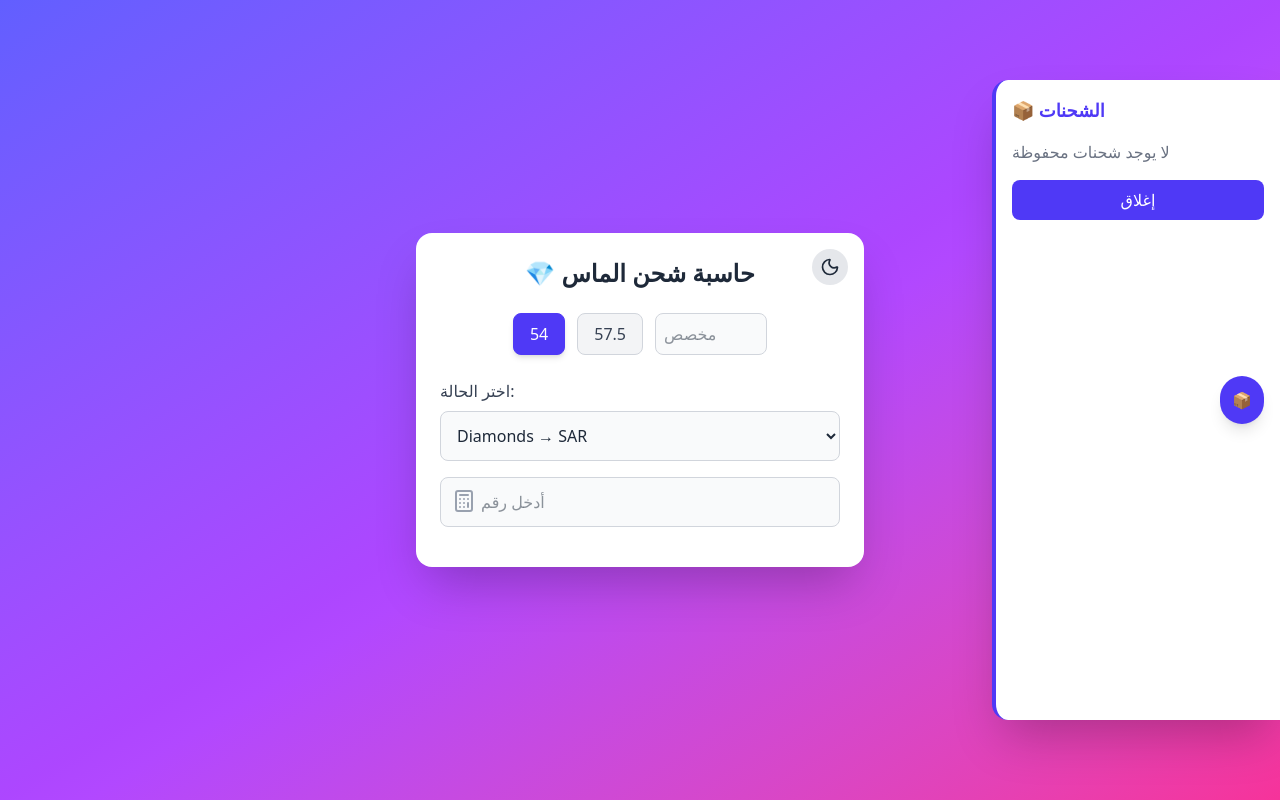
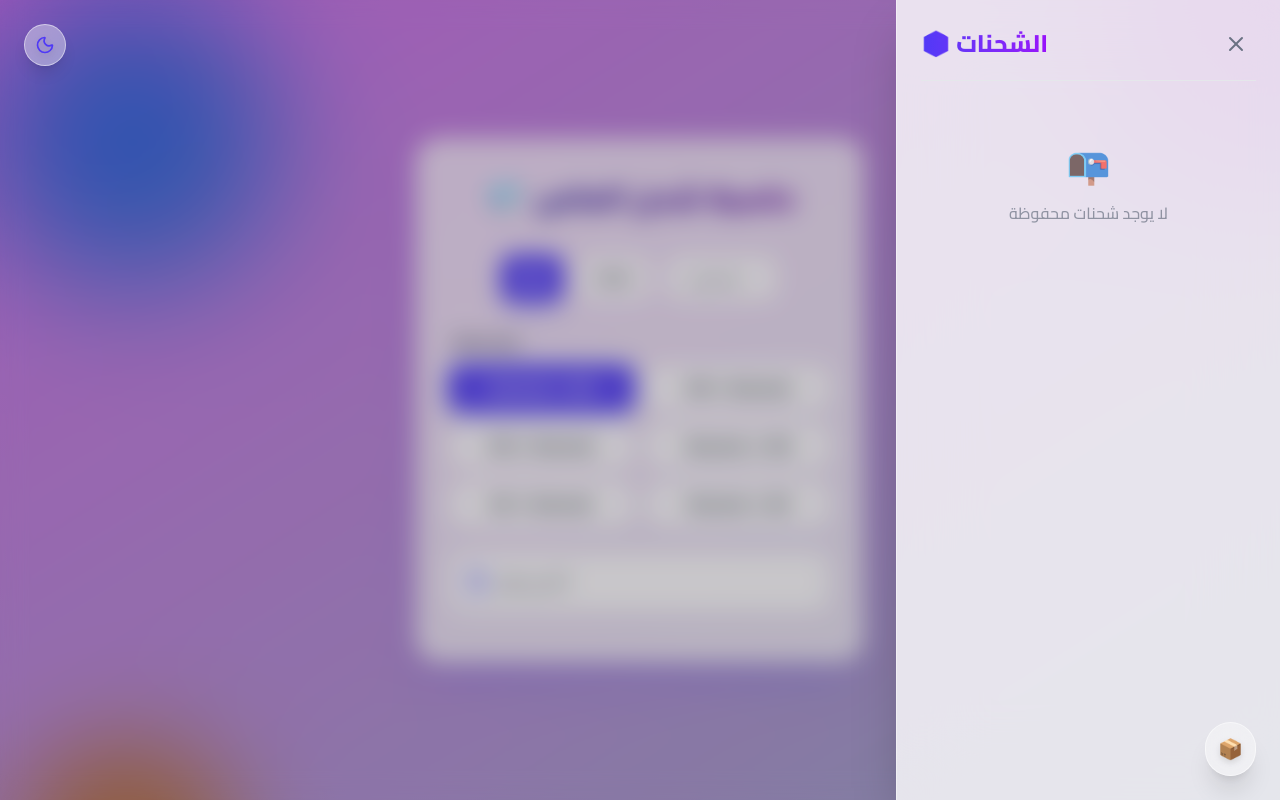
Before and after one commit to AhmadAABU/diamonds, a React (Vite) app: page / in a window 1280 px wide. Both pictures are taken after a click on the button "عرض الشحنات". Built offline with nearby package versions, Linux system fonts and the light colour scheme.

Commit message:
new interface

```diff
--- a/package.json
+++ b/package.json
@@ -24,6 +24,7 @@
     "@types/react": "^19.1.10",
     "@types/react-dom": "^19.1.7",
     "@vitejs/plugin-react": "^5.0.0",
+    "baseline-browser-mapping": "^2.10.18",
     "eslint": "^9.33.0",
     "eslint-plugin-react-hooks": "^5.2.0",
     "eslint-plugin-react-refresh": "^0.4.20",
--- a/src/App.jsx
+++ b/src/App.jsx
@@ -1,4 +1,4 @@
-import { useState, useEffect } from "react";
+import { useState, useEffect, useCallback } from "react";
 import {
   Calculator,
   Copy,
@@ -8,6 +8,15 @@ import {
   Sun,
   Moon,
 } from "lucide-react";
+
+const SCENARIO_NAMES = {
+  1: "Diamonds → SAR",
+  2: "SAR → Diamonds",
+  3: "USD → Diamonds",
+  4: "Diamonds → USD",
+  5: "JOD → Diamonds",
+  6: "Diamonds → JOD",
+};
 
 function App() {
   const [scenario, setScenario] = useState(
@@ -49,26 +58,12 @@ function App() {
     }
   }, [theme]);
 
-  const toggleTheme = () => {
+  const toggleTheme = useCallback(() => {
     setTheme((prev) => (prev === "dark" ? "light" : "dark"));
-  };
-
-  const scenarioNames = {
-    1: "Diamonds → SAR",
-    2: "SAR → Diamonds",
-    3: "USD → Diamonds",
-    4: "Diamonds → USD",
-    5: "JOD → Diamonds",
-    6: "Diamonds → JOD",
-  };
+  }, []);
 
   useEffect(() => {
-    handleCalculate();
-    // eslint-disable-next-line react-hooks/exhaustive-deps
-  }, [scenario, input, rate]);
-
-  const handleCalculate = () => {
-    let value = parseFloat(input);
+    const value = parseFloat(input);
     if (isNaN(value)) {
       setResult(null);
       return;
@@ -78,7 +73,7 @@ function App() {
     switch (scenario) {
       case "1":
         res = (value / rate) * 3.75;
-        setResult(`${res.toFixed(2)} ريال سعودي`);
+        setResult(`${res.toFixed(2)} ريال`);
         break;
       case "2":
         res = (value / 3.75) * rate;
@@ -98,35 +93,35 @@ function App() {
         break;
       case "6":
         res = (value / rate) * 0.709;
-        setResult(`${res.toFixed(2)} دينار أردني`);
+        setResult(`${res.toFixed(2)} دينار`);
         break;
       default:
         setResult("اختر الحالة");
     }
-  };
+  }, [scenario, input, rate]);
 
-  const handleCustomRate = (e) => {
+  const handleCustomRate = useCallback((e) => {
     setCustomRate(e.target.value);
     const val = parseFloat(e.target.value);
     if (!isNaN(val) && val > 0) {
       setRate(val);
     }
-  };
+  }, []);
 
-  const copyToClipboard = () => {
+  const copyToClipboard = useCallback(() => {
     if (result) {
       navigator.clipboard.writeText(result);
       setCopied(true);
       setTimeout(() => setCopied(false), 5000);
     }
-  };
+  }, [result]);
 
-  const handleShip = () => {
+  const handleShip = useCallback(() => {
     if (!input || !result) return;
     setShowIdModal(true);
-  };
+  }, [input, result]);
 
-  const confirmShip = () => {
+  const confirmShip = useCallback(() => {
     if (!tempId) return;
 
     const now = new Date();
@@ -145,45 +140,38 @@ function App() {
       dateTime,
     };
 
-    setShipments([newShipment, ...shipments]);
+    setShipments((prev) => [newShipment, ...prev]);
     setTempId("");
     setShowIdModal(false);
-  };
+  }, [input, result, rate, scenario, tempId]);
 
-  const handleDelete = (id) => {
-    const updated = shipments.filter((s) => s.id !== id);
-    setShipments(updated);
-    localStorage.setItem("shipments", JSON.stringify(updated));
-  };
+  const handleDelete = useCallback((id) => {
+    setShipments((prev) => prev.filter((s) => s.id !== id));
+  }, []);
 
   return (
-    <div className="min-h-screen bg-gradient-to-br from-indigo-500 via-purple-500 to-pink-500 flex items-center justify-center p-4 relative overflow-hidden">
-      <div className="bg-white dark:bg-gray-800 w-full max-w-md rounded-2xl shadow-2xl p-6 transition relative">
-        <button
-          onClick={toggleTheme}
-          className="absolute top-4 right-4 p-2 rounded-full bg-gray-200 dark:bg-gray-700 text-gray-800 dark:text-gray-200 hover:scale-110 transition"
-        >
-          {theme === "dark" ? (
-            <Sun className="w-5 h-5" />
-          ) : (
-            <Moon className="w-5 h-5" />
-          )}
-        </button>
+    <div className="min-h-screen bg-gradient-to-br from-indigo-500 via-fuchsia-500 to-emerald-400 dark:from-black dark:via-neutral-950 dark:to-black animate-gradient flex items-center justify-center p-4 relative overflow-hidden font-sans transition-colors duration-500">
+      {/* Background Orbs */}
+      <div className="absolute top-0 -left-4 w-72 h-72 bg-cyan-400 dark:bg-blue-600/20 rounded-full mix-blend-multiply dark:mix-blend-screen filter blur-3xl opacity-70 animate-blob"></div>
+      <div className="absolute top-0 -right-4 w-72 h-72 bg-fuchsia-400 dark:bg-purple-600/20 rounded-full mix-blend-multiply dark:mix-blend-screen filter blur-3xl opacity-70 animate-blob animation-delay-2000"></div>
+      <div className="absolute -bottom-8 left-20 w-72 h-72 bg-amber-400 dark:bg-rose-600/20 rounded-full mix-blend-multiply dark:mix-blend-screen filter blur-3xl opacity-70 animate-blob animation-delay-4000"></div>
 
-        <h2 className="flex items-center justify-center gap-2 text-2xl font-bold text-center text-gray-800 dark:text-gray-100 mb-6">
-          💎 حاسبة شحن الماس
+      <div className="relative w-full max-w-md rounded-3xl shadow-2xl shadow-indigo-500/20 dark:shadow-black/90 p-8 pt-10 transition-all duration-500 backdrop-blur-2xl bg-white/70 dark:bg-[#1c1c1e]/70 border border-white/50 dark:border-white/5 z-10">
+        <h2 className="flex items-center justify-center gap-3 text-3xl font-extrabold mb-8 drop-shadow-sm pb-2">
+          <span className="drop-shadow-md">💎</span>
+          <span className="text-transparent bg-clip-text bg-gradient-to-r from-indigo-800 to-purple-800 dark:from-indigo-400 dark:to-purple-400">حاسبة شحن الماس</span>
         </h2>
 
-        <div className="flex justify-center gap-3 mb-6 flex-wrap">
+        <div className="flex justify-center gap-4 mb-8 flex-wrap">
           {[54, 57.5].map((val) => (
             <button
               key={val}
               onClick={() => setRate(val)}
-              className={`px-4 py-2 rounded-lg font-medium border transition
+              className={`px-5 py-2.5 rounded-xl font-bold transition-all duration-300 backdrop-blur-md outline-none
                 ${
                   rate === val
-                    ? "bg-indigo-600 text-white border-indigo-600 shadow-md"
-                    : "bg-gray-100 dark:bg-gray-700 text-gray-700 dark:text-gray-300 border-gray-300 dark:border-gray-600 hover:bg-gray-200 dark:hover:bg-gray-600"
+                    ? "bg-indigo-600/90 dark:bg-blue-600/90 text-white shadow-lg shadow-indigo-500/30 scale-105 border border-indigo-500/50 dark:border-blue-500/50"
+                    : "bg-white/40 dark:bg-[#2c2c2e]/60 text-gray-800 dark:text-gray-200 border border-white/50 dark:border-white/5 hover:bg-white/60 dark:hover:bg-[#3a3a3c]/70 hover:scale-105"
                 }`}
             >
               {val}
@@ -195,48 +183,55 @@ function App() {
             placeholder="مخصص"
             value={customRate}
             onChange={handleCustomRate}
-            className="w-28 p-2 rounded-lg border border-gray-300 dark:border-gray-700 bg-gray-50 dark:bg-gray-900 text-gray-800 dark:text-gray-200 focus:ring-2 focus:ring-indigo-400"
+            className="w-28 p-2.5 rounded-xl border border-white/50 dark:border-white/5 bg-white/40 dark:bg-[#2c2c2e]/60 text-gray-800 dark:text-gray-200 focus:outline-none focus:ring-2 focus:ring-indigo-500 dark:focus:ring-blue-500 backdrop-blur-md transition-all placeholder-gray-500 dark:placeholder-gray-400 font-semibold text-center"
           />
         </div>
 
-        <label className="block text-gray-700 dark:text-gray-300 font-medium mb-2">
+        <label className="block text-gray-800 dark:text-gray-200 font-bold mb-3 text-sm tracking-wide px-1">
           اختر الحالة:
         </label>
-        <select
-          value={scenario}
-          onChange={(e) => setScenario(e.target.value)}
-          className="w-full p-3 rounded-lg border border-gray-300 dark:border-gray-700 bg-gray-50 dark:bg-gray-900 text-gray-800 dark:text-gray-200 mb-4 focus:ring-2 focus:ring-indigo-400"
+        <div className="grid grid-cols-2 gap-3 mb-6">
+          {Object.entries(SCENARIO_NAMES).map(([key, name]) => (
+            <button
+              key={key}
+              onClick={() => setScenario(key)}
+              className={`p-3 rounded-xl font-bold transition-all duration-300 backdrop-blur-md text-[13px] sm:text-sm outline-none border flex items-center justify-center
+                ${
+                  scenario === key
+                    ? "bg-indigo-600/90 dark:bg-blue-600/90 text-white shadow-lg shadow-indigo-500/30 border-indigo-500/50 dark:border-blue-500/50 ring-2 ring-indigo-400 dark:ring-blue-500/50"
+                    : "bg-white/40 dark:bg-[#2c2c2e]/60 text-gray-800 dark:text-gray-200 border-white/50 dark:border-white/5 hover:bg-white/60 dark:hover:bg-[#3a3a3c]/70 hover:scale-[1.02]"
+                }`}
             >
-          {Object.entries(scenarioNames).map(([key, name]) => (
-            <option key={key} value={key}>
               {name}
-            </option>
+            </button>
           ))}
-        </select>
+        </div>
 
-        <div className="relative mb-4">
+        <div className="relative mb-4 group">
           <input
             type="number"
             placeholder="أدخل رقم"
             value={input}
             onChange={(e) => setInput(e.target.value)}
-            className="w-full p-3 pl-10 rounded-lg border border-gray-300 dark:border-gray-700 bg-gray-50 dark:bg-gray-900 text-gray-800 dark:text-gray-200 focus:ring-2 focus:ring-indigo-400"
+            className="w-full p-4 pl-12 rounded-xl border border-white/50 dark:border-white/5 bg-white/40 dark:bg-[#2c2c2e]/60 text-gray-800 dark:text-gray-200 focus:outline-none focus:ring-2 focus:ring-indigo-500 dark:focus:ring-blue-500 backdrop-blur-md transition-all text-lg font-bold shadow-sm"
           />
-          <Calculator className="absolute left-3 top-3 text-gray-400" />
+          <Calculator className="absolute left-4 top-1/2 -translate-y-1/2 text-indigo-500 dark:text-blue-500 w-6 h-6 transition-transform group-focus-within:scale-110" />
         </div>
 
         {result && (
-          <div className="mt-6 text-center text-lg font-bold text-indigo-700 dark:text-indigo-300 bg-indigo-50 dark:bg-indigo-900 p-3 rounded-lg shadow-inner">
-            النتيجة: {result}
+          <div className="mt-8 text-center text-xl font-bold p-6 rounded-2xl bg-gradient-to-r from-indigo-500/15 to-purple-500/15 dark:from-blue-600/10 dark:to-blue-800/10 border border-indigo-200/50 dark:border-blue-500/20 backdrop-blur-lg shadow-inner relative overflow-hidden group animate-fade-in-up">
+            <span className="text-transparent bg-clip-text bg-gradient-to-r from-indigo-700 to-purple-700 dark:from-blue-400 dark:to-indigo-400 text-3xl mx-2 block mt-2 mb-3 drop-shadow-sm">
+              {result}
+            </span>
             <button
               onClick={copyToClipboard}
-              className="ml-2 inline-flex items-center gap-1 px-2 py-1 text-sm rounded-md bg-indigo-600 text-white hover:bg-indigo-700 transition"
+              className="mx-auto flex items-center justify-center gap-2 px-5 py-2.5 text-sm font-semibold rounded-xl bg-white/60 dark:bg-[#2c2c2e]/60 hover:bg-white/90 dark:hover:bg-[#3a3a3c]/70 text-indigo-700 dark:text-blue-400 transition-all border border-white/50 dark:border-white/5 hover:scale-105 hover:shadow-md outline-none"
             >
               <Copy className="w-4 h-4" /> نسخ
             </button>
             {copied && (
-              <div className="mt-2 text-green-600 dark:text-green-400 text-sm font-medium">
-                ✅ تم النسخ!
+              <div className="absolute top-4 left-1/2 -translate-x-1/2 text-green-600 dark:text-green-400 text-sm font-bold animate-fade-in bg-white/90 dark:bg-[#1c1c1e]/90 px-4 py-1.5 rounded-full shadow-md border border-green-200 dark:border-green-800/50">
+                ✅ تم النسخ
               </div>
             )}
           </div>
@@ -245,73 +240,105 @@ function App() {
         {result && (
           <button
             onClick={handleShip}
-            className="mt-6 w-full flex items-center justify-center gap-2 px-4 py-3 rounded-lg bg-green-600 text-white font-bold hover:bg-green-700 transition"
+            className="mt-6 w-full flex items-center justify-center gap-3 px-6 py-4 rounded-xl bg-gradient-to-r from-emerald-500 to-teal-500 hover:from-emerald-600 hover:to-teal-600 text-white font-bold text-lg shadow-lg shadow-emerald-500/30 hover:shadow-emerald-500/50 transition-all hover:-translate-y-1 animate-fade-in-up outline-none"
           >
-            <CheckCircle className="w-5 h-5" /> تم الشحن
+            <CheckCircle className="w-6 h-6" /> تم الشحن
           </button>
         )}
       </div>
 
+      {/* Theme Toggle Button - Fixed Top Left */}
+      <button
+        onClick={toggleTheme}
+        className="fixed top-6 left-6 z-50 bg-white/40 dark:bg-[#1c1c1e]/60 backdrop-blur-xl border border-white/50 dark:border-white/5 text-gray-800 dark:text-gray-200 p-2.5 rounded-full shadow-lg hover:scale-110 hover:bg-white/60 dark:hover:bg-[#2c2c2e]/70 transition-all duration-300 outline-none"
+        title="تغيير المظهر"
+      >
+        {theme === "dark" ? (
+          <Sun className="w-5 h-5 text-yellow-400 drop-shadow-md" />
+        ) : (
+          <Moon className="w-5 h-5 text-indigo-600 drop-shadow-md" />
+        )}
+      </button>
+
       <button
         onClick={() => setOverlayOpen(!overlayOpen)}
-        className="fixed right-4 top-1/2 -translate-y-1/2 z-50 bg-indigo-600 text-white p-3 rounded-full shadow-lg hover:bg-indigo-700 transition"
+        className="fixed bottom-6 right-6 z-50 bg-white/40 dark:bg-[#1c1c1e]/60 backdrop-blur-xl border border-white/50 dark:border-white/5 text-indigo-800 dark:text-blue-400 p-3 rounded-full shadow-xl hover:scale-110 hover:bg-white/60 dark:hover:bg-[#2c2c2e]/70 transition-all duration-300 outline-none"
         title="عرض الشحنات"
       >
-        📦
+        <div className="text-xl drop-shadow-md">📦</div>
       </button>
 
+      {/* Overlay Backdrop */}
+      {overlayOpen && (
         <div
-        className={`fixed top-1/2 right-0 transform -translate-y-1/2 w-72 h-[80vh] bg-white dark:bg-gray-900 shadow-2xl p-4 rounded-l-2xl border-l-4 border-indigo-600 transition-transform duration-500 z-40 overflow-y-auto
+          className="fixed inset-0 bg-black/20 dark:bg-black/60 backdrop-blur-md z-30 animate-fade-in"
+          onClick={() => setOverlayOpen(false)}
+        />
+      )}
+
+      <div
+        className={`fixed top-0 right-0 w-80 sm:w-96 h-full backdrop-blur-2xl bg-white/80 dark:bg-[#1c1c1e]/90 shadow-2xl p-6 border-l border-white/40 dark:border-white/10 transition-transform duration-500 ease-out z-40 overflow-y-auto
         ${overlayOpen ? "translate-x-0" : "translate-x-full"}`}
       >
-        <h3 className="text-lg font-bold mb-4 text-indigo-600">📦 الشحنات</h3>
+        <div className="flex justify-between items-center mb-6 border-b border-gray-200 dark:border-[#2c2c2e] pb-4">
+          <h3 className="text-2xl font-extrabold text-transparent bg-clip-text bg-gradient-to-r from-indigo-600 to-purple-600 dark:from-blue-400 dark:to-indigo-400">
+            📦 الشحنات
+          </h3>
+          <button
+            onClick={() => setOverlayOpen(false)}
+            className="p-2 rounded-full hover:bg-gray-200 dark:hover:bg-[#2c2c2e] text-gray-500 dark:text-gray-400 transition-colors"
+          >
+            <X className="w-6 h-6" />
+          </button>
+        </div>
+
         {shipments.length === 0 ? (
-          <p className="text-gray-500">لا يوجد شحنات محفوظة</p>
+          <div className="flex flex-col items-center justify-center h-40 text-gray-500 dark:text-gray-400 opacity-70">
+            <div className="text-4xl mb-4 text-center">📭</div>
+            <p className="font-medium">لا يوجد شحنات محفوظة</p>
+          </div>
         ) : (
-          <ul className="space-y-3">
+          <ul className="space-y-4">
             {shipments.map((s) => (
               <li
                 key={s.id}
-                className="flex justify-between items-start gap-2 p-2 rounded-md bg-gray-100 dark:bg-gray-800 text-sm text-gray-700 dark:text-gray-200"
+                className="relative flex flex-col gap-2 p-5 rounded-2xl bg-white/60 dark:bg-gray-800/60 border border-white/50 dark:border-gray-700/50 shadow-sm text-sm text-gray-800 dark:text-gray-200 hover:shadow-md transition-all group"
               >
-                <div>
-                  <div>📌 إدخال: {s.input}</div>
-                  <div>💎 نتيجة: {s.result}</div>
-                  <div>💲 سعر: {s.rate}</div>
-                  <div>🔄 الحالة: {scenarioNames[s.scenario]}</div>
-                  <div>👤 ID: {s.userId}</div>
-                  <div>🕒 {s.dateTime}</div>
+                <div className="grid grid-cols-2 gap-y-2 gap-x-4">
+                  <div className="flex items-center gap-2"><span className="text-gray-400">📌 إدخال:</span> <span className="font-bold">{s.input}</span></div>
+                  <div className="flex items-center gap-2"><span className="text-gray-400">💲 سعر:</span> <span className="font-bold">{s.rate}</span></div>
+                  <div className="col-span-2 flex items-center gap-2"><span className="text-gray-400">💎 نتيجة:</span> <span className="font-bold text-indigo-600 dark:text-indigo-400">{s.result}</span></div>
+                  <div className="col-span-2 flex items-center gap-2"><span className="text-gray-400">🔄 الحالة:</span> <span className="font-medium bg-gray-200/50 dark:bg-gray-700/50 px-2 py-0.5 rounded-md">{SCENARIO_NAMES[s.scenario]}</span></div>
+                  <div className="col-span-2 flex items-center gap-2"><span className="text-gray-400">👤 ID:</span> <span className="font-mono text-xs bg-indigo-100 dark:bg-indigo-900/50 px-2 py-1 rounded text-indigo-800 dark:text-indigo-200">{s.userId}</span></div>
                 </div>
+                <div className="mt-2 text-xs text-gray-500 dark:text-gray-400 border-t border-gray-200 dark:border-gray-700/50 pt-2 flex justify-between items-center">
+                  <span>🕒 {s.dateTime}</span>
                   <button
                     onClick={() => handleDelete(s.id)}
-                  className="text-red-600 hover:text-red-800"
+                    className="text-red-500 hover:text-white hover:bg-red-500 p-2 rounded-lg transition-colors"
                     title="حذف"
                   >
-                  <Trash2 className="w-5 h-5" />
+                    <Trash2 className="w-4 h-4" />
                   </button>
+                </div>
               </li>
             ))}
           </ul>
         )}
-        <button
-          onClick={() => setOverlayOpen(false)}
-          className="mt-4 w-full px-3 py-2 rounded-lg bg-indigo-600 text-white hover:bg-indigo-700 transition"
-        >
-          إغلاق
-        </button>
       </div>
+
       {showIdModal && (
-        <div className="fixed inset-0 bg-black bg-opacity-50 flex items-center justify-center z-50">
-          <div className="bg-white dark:bg-gray-800 rounded-2xl p-6 w-80 shadow-2xl">
-            <div className="flex justify-between items-center mb-4">
-              <h3 className="text-lg font-bold text-gray-800 dark:text-gray-100">
-                أدخل ID الشخص
+        <div className="fixed inset-0 bg-gray-900/40 dark:bg-black/70 backdrop-blur-md flex items-center justify-center z-50 animate-fade-in p-4">
+          <div className="bg-white/90 dark:bg-[#1c1c1e]/90 backdrop-blur-xl border border-white/50 dark:border-white/10 rounded-3xl p-8 w-full max-w-sm shadow-2xl animate-fade-in-up">
+            <div className="flex justify-between items-center mb-6">
+              <h3 className="text-xl font-extrabold text-gray-800 dark:text-gray-100">
+                👤 أدخل ID الشخص
               </h3>
               <button
                 onClick={() => setShowIdModal(false)}
-                className="text-gray-400 hover:text-gray-600 dark:hover:text-gray-300"
+                className="text-gray-400 hover:text-gray-600 dark:hover:text-gray-300 transition-colors p-1"
               >
-                <X className="w-5 h-5" />
+                <X className="w-6 h-6" />
               </button>
             </div>
 
@@ -320,21 +347,23 @@ function App() {
               value={tempId}
               onChange={(e) => setTempId(e.target.value)}
               placeholder="مثال: 30.9"
-              className="w-full p-3 rounded-lg border border-gray-300 dark:border-gray-700 bg-gray-50 dark:bg-gray-900 text-gray-800 dark:text-gray-200 mb-4 focus:ring-2 focus:ring-indigo-400"
+              autoFocus
+              className="w-full p-4 rounded-xl border border-white/50 dark:border-white/5 bg-white/50 dark:bg-[#2c2c2e]/60 text-gray-800 dark:text-gray-200 mb-6 focus:outline-none focus:ring-2 focus:ring-indigo-500 dark:focus:ring-blue-500 backdrop-blur-md transition-all font-mono text-center text-lg shadow-inner"
+              onKeyDown={(e) => e.key === 'Enter' && confirmShip()}
             />
 
-            <div className="flex gap-3">
+            <div className="flex gap-4">
               <button
                 onClick={() => setShowIdModal(false)}
-                className="flex-1 px-3 py-2 rounded-lg bg-gray-300 dark:bg-gray-700 text-gray-800 dark:text-gray-200 hover:bg-gray-400 dark:hover:bg-gray-600 transition"
+                className="flex-1 px-4 py-3 rounded-xl bg-gray-200/80 dark:bg-[#2c2c2e]/80 text-gray-800 dark:text-gray-200 hover:bg-gray-300 dark:hover:bg-[#3a3a3c] transition-all font-bold"
               >
                 إلغاء
               </button>
               <button
                 onClick={confirmShip}
-                className="flex-1 px-3 py-2 rounded-lg bg-green-600 text-white font-bold hover:bg-green-700 transition"
+                className="flex-1 px-4 py-3 rounded-xl bg-gradient-to-r from-indigo-600 to-purple-600 hover:from-indigo-700 hover:to-purple-700 text-white font-bold shadow-lg shadow-indigo-500/30 transition-all hover:-translate-y-0.5"
               >
-                حفظ
+                حفظ الشحنة
               </button>
             </div>
           </div>
--- a/src/index.css
+++ b/src/index.css
@@ -1,2 +1,63 @@
+@import url('https://fonts.googleapis.com/css2?family=Cairo:wght@300;400;500;600;700;800;900&display=swap');
 @import "tailwindcss";
+
 @custom-variant dark (&:where(.dark, .dark *));
+
+@theme {
+  --font-sans: 'Cairo', ui-sans-serif, system-ui, -apple-system, BlinkMacSystemFont, "Segoe UI", Roboto, "Helvetica Neue", Arial, sans-serif;
+}
+
+html, body {
+  font-family: 'Cairo', sans-serif;
+}
+
+@keyframes animatedgradient {
+    0% { background-position: 0% 0%; }
+    25% { background-position: 100% 0%; }
+    50% { background-position: 100% 100%; }
+    75% { background-position: 0% 100%; }
+    100% { background-position: 0% 0%; }
+}
+
+@keyframes blob {
+    0% { transform: translate(0px, 0px) scale(1) rotate(0deg); }
+    25% { transform: translate(300px, -200px) scale(1.4) rotate(45deg); }
+    50% { transform: translate(-200px, 300px) scale(0.6) rotate(135deg); }
+    75% { transform: translate(150px, -150px) scale(1.2) rotate(250deg); }
+    100% { transform: translate(0px, 0px) scale(1) rotate(360deg); }
+}
+
+@keyframes fade-in-up {
+    from { opacity: 0; transform: translateY(10px); }
+    to { opacity: 1; transform: translateY(0); }
+}
+
+@keyframes fade-in {
+    from { opacity: 0; }
+    to { opacity: 1; }
+}
+
+.animate-gradient {
+    background-size: 600% 600%;
+    animation: animatedgradient 5s ease infinite alternate;
+}
+
+.animate-blob {
+    animation: blob 8s infinite alternate;
+}
+
+.animation-delay-2000 {
+    animation-delay: 2s;
+}
+
+.animation-delay-4000 {
+    animation-delay: 4s;
+}
+
+.animate-fade-in-up {
+    animation: fade-in-up 0.4s ease-out forwards;
+}
+
+.animate-fade-in {
+    animation: fade-in 0.3s ease-out forwards;
+}
```
Also changed, not shown: 1 other file (tests, documents, lock files or other folders). Lines whose indentation alone changed are shown as unchanged.
